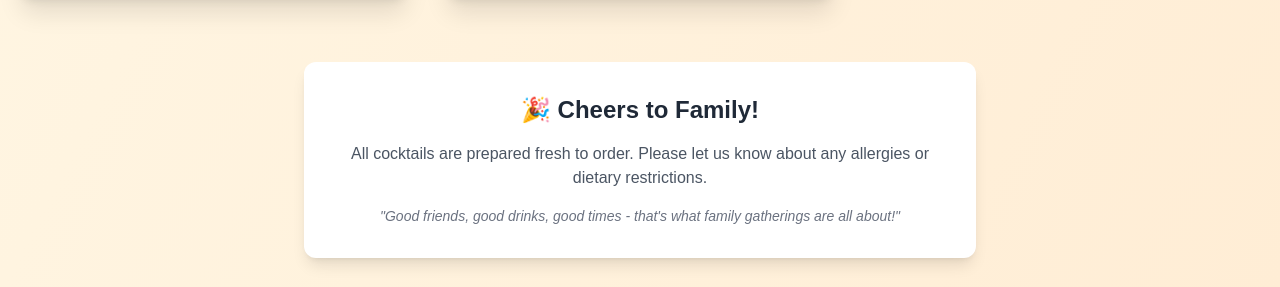
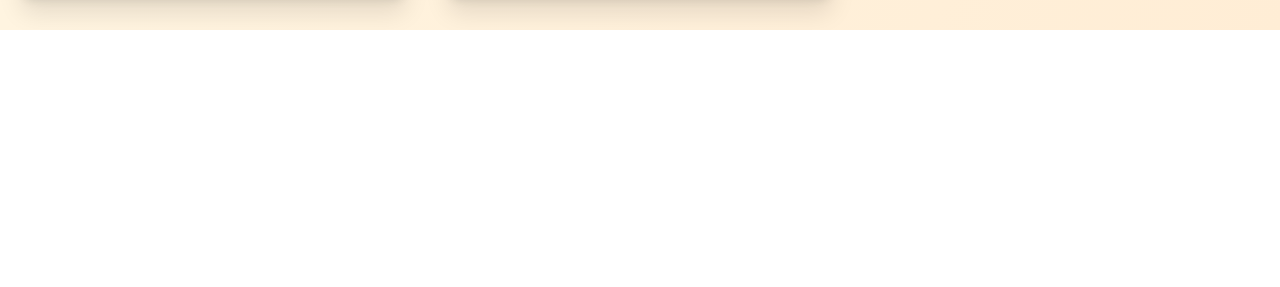
Before and after one commit to SkidbIadnir/stat_front, a Next.js app: page /cocktail-menu in a window 1280 px wide. Shown: the part 2222-2509 px from the top of the page. After the commit the page ends 2252 px from the top, so only its background shows below. Built offline with nearby package versions, Linux system fonts and the light colour scheme.

Commit message:
add: better pic

```diff
--- a/src/app/cocktail-menu/page.tsx
+++ b/src/app/cocktail-menu/page.tsx
@@ -432,20 +432,6 @@ export default function CocktailMenu() {
           ))}
         </div>
 
-        {/* Footer Note */}
-        <div className="text-center mt-16">
-          <div className="bg-white dark:bg-gray-800 rounded-xl shadow-lg p-8 max-w-2xl mx-auto">
-            <h3 className="text-2xl font-bold text-gray-800 dark:text-white mb-4">
-              🎉 {labels[language].footerTitle}
-            </h3>
-            <p className="text-gray-600 dark:text-gray-300 mb-4">
-              {labels[language].footerText}
-            </p>
-            <p className="text-sm text-gray-500 dark:text-gray-400 italic">
-              {labels[language].footerQuote}
-            </p>
-          </div>
-        </div>
 
         {/* Order Modal */}
         {isModalOpen && (
```
Also changed, not shown: public/images/cocktails/aegean-cooler.png (added), public/images/cocktails/pineapple-chartreuse.png (added).
